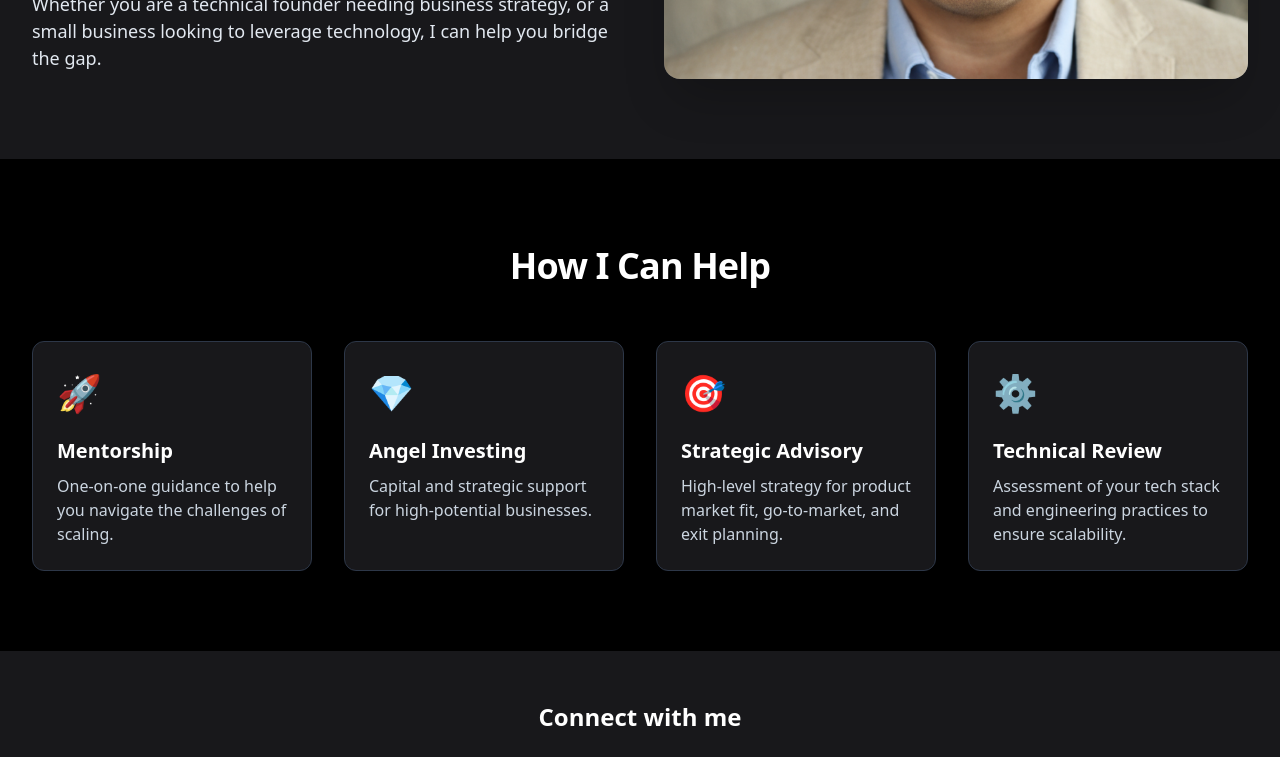
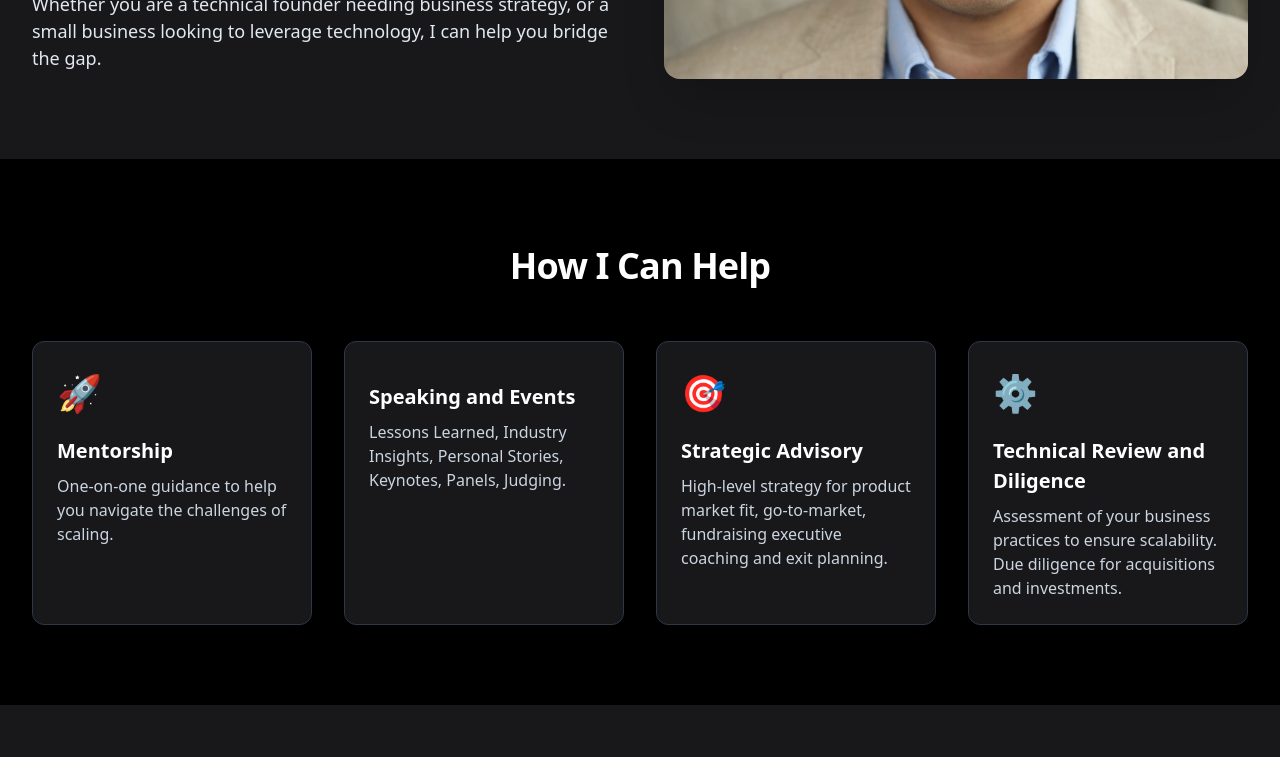
Before and after one commit to Jaehdawg/personal-website, a Next.js app: page / in a window 1280 px wide. Shown: the part 1287-2044 px from the top of the page. Built offline with nearby package versions, Linux system fonts and the light colour scheme.

Commit message:
text changes

```diff
--- a/src/components/Hero.tsx
+++ b/src/components/Hero.tsx
@@ -19,7 +19,7 @@ const Hero = () => {
                     <h1 className="mb-6 text-5xl font-extrabold tracking-tight sm:text-7xl">
                         From Startup to <br />
                         <span className="bg-gradient-to-r from-yellow-400 to-yellow-600 bg-clip-text text-transparent">
-                            Half-Billion Exit
+                            Half-Billion Dollar Exit
                         </span>
                     </h1>
                 </motion.div>
--- a/src/components/Services.tsx
+++ b/src/components/Services.tsx
@@ -7,18 +7,18 @@ const services = [
         icon: '🚀',
     },
     {
-        title: 'Angel Investing',
-        description: 'Capital and strategic support for high-potential businesses.',
-        icon: '💎',
+        title: 'Speaking and Events',
+        description: 'Lessons Learned, Industry Insights, Personal Stories, Keynotes, Panels, Judging.',
+        icon: '',
     },
     {
         title: 'Strategic Advisory',
-        description: 'High-level strategy for product market fit, go-to-market, and exit planning.',
+        description: 'High-level strategy for product market fit, go-to-market, fundraising executive coaching and exit planning.',
         icon: '🎯',
     },
     {
-        title: 'Technical Review',
-        description: 'Assessment of your tech stack and engineering practices to ensure scalability.',
+        title: 'Technical Review and Diligence',
+        description: 'Assessment of your business practices to ensure scalability. Due diligence for acquisitions and investments.',
         icon: '⚙️',
     },
 ];
```
